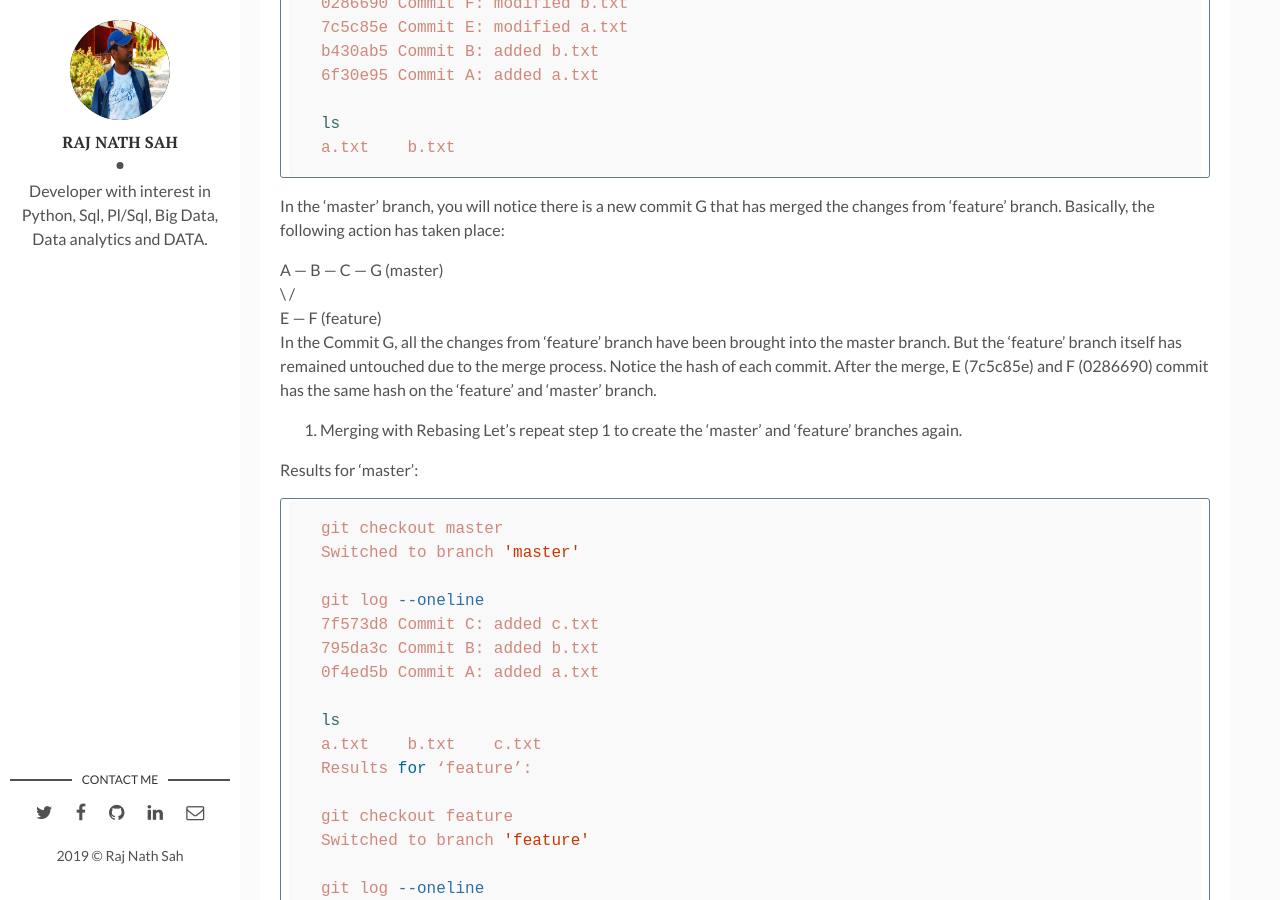
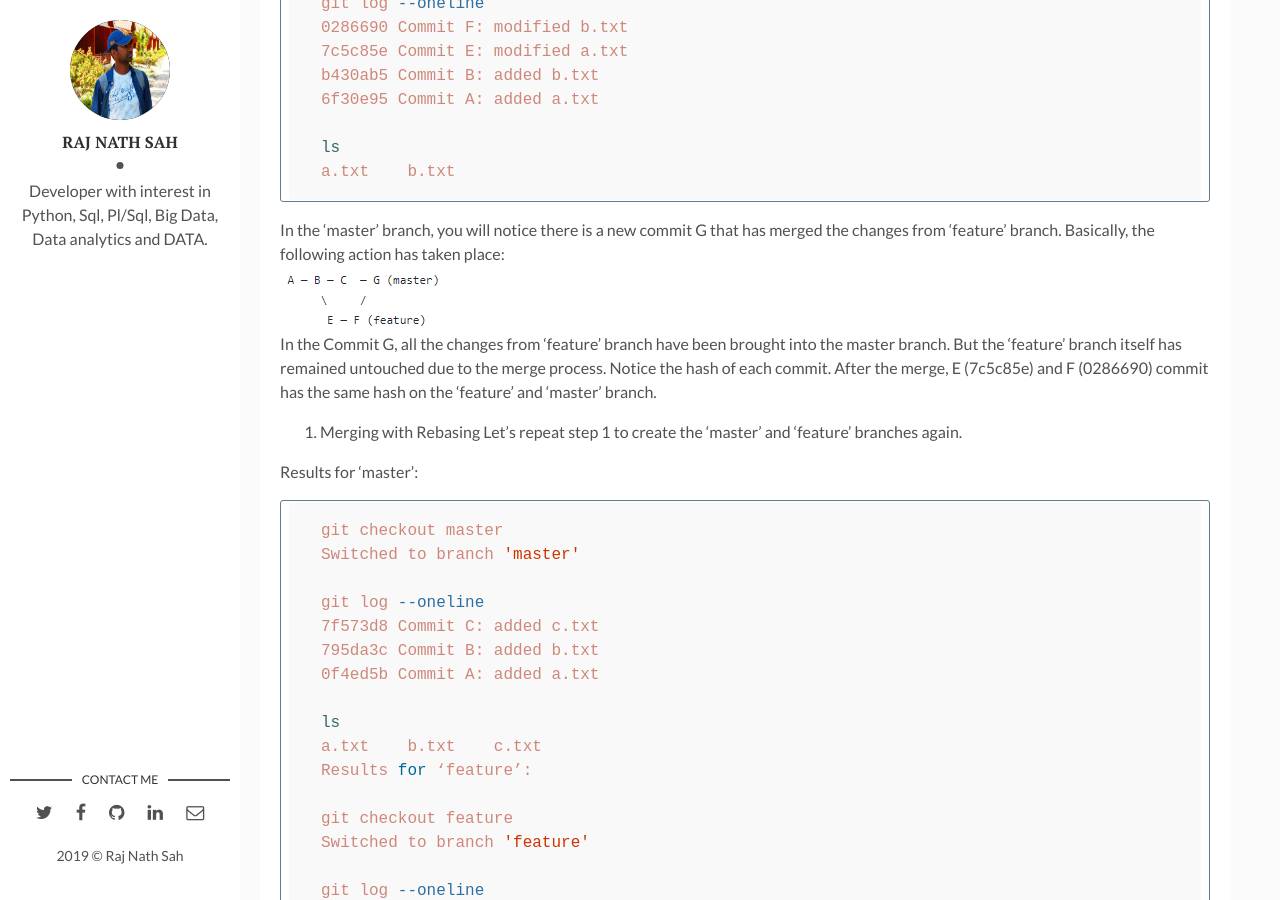
Before and after one commit to rajnathsah/rajnathsah.github.io, a Jekyll site: the page built from _posts/2019-12-16-github.md, in a window 1280 px wide and 900 px high, scrolled down 5418 px. Built offline with Jekyll 4.4.1, drawn with Linux system fonts in a browser that asks for light colours; comment, search, counter and statistics services are not loaded; some of the changed text lies outside the part shown.

Commit message:
Update 2019-12-16-github.md

````diff
--- a/_posts/2019-12-16-github.md
+++ b/_posts/2019-12-16-github.md
@@ -237,10 +237,7 @@
 a.txt    b.txt
 ```
 In the ‘master’ branch, you will notice there is a new commit G that has merged the changes from ‘feature’ branch. Basically, the following action has taken place:
-
-A — B — C  — G (master)
-     \     /
-      E — F (feature)
+![Git Branch](https://github.com/rajnathsah/rajnathsah.github.io/blob/master/assets/img/gitbranch2.png)
 In the Commit G, all the changes from ‘feature’ branch have been brought into the master branch. But the ‘feature’ branch itself has remained untouched due to the merge process. Notice the hash of each commit. After the merge, E (7c5c85e) and F (0286690) commit has the same hash on the ‘feature’ and ‘master’ branch.
 
 3. Merging with Rebasing
@@ -321,10 +318,7 @@
 a.txt    b.txt    c.txt
 ```
 Notice that after the rebase and merge both branches are the same. Also, the hashes for E and F have changed in both branches. Basically, in the rebase scenario, this is what happened:
-
-A — B — C
-         \
-          E’ — F’ (feature, master)
+![Git Branch](https://github.com/rajnathsah/rajnathsah.github.io/blob/master/assets/img/gitbranch3.png)
 That’s why there is no new commit. The E and F commits have been recalculated and latched to the end of the ‘master’ branch.
 
 Rebasing is a useful tool when you want to clean up the history of your work. However, there is a danger which has given birth to the golden rule.
````
